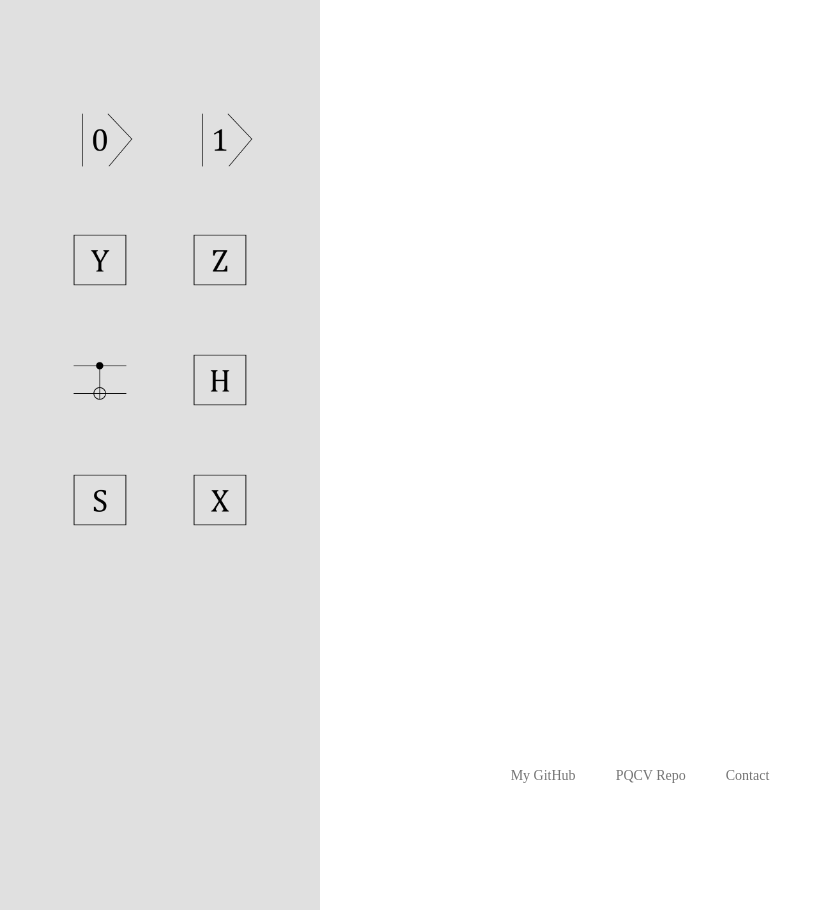
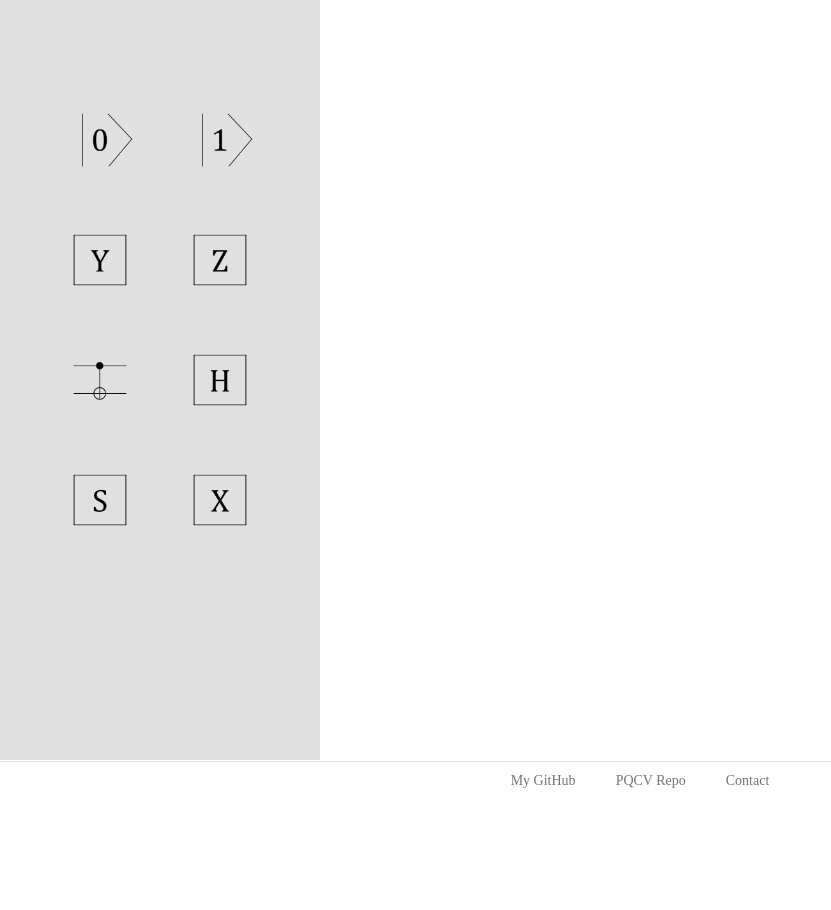
Before and after one commit to abrege11/pqcv, a React (Vite) app: page /builder in a window 1280 px wide. Shown: the whole page, without its empty margins (0-831 px from the left). After the commit the page ends 800 px from the top, so only its background shows below. Built offline with nearby package versions, Linux system fonts and the light colour scheme.

Commit message:
fixed sidebar

```diff
--- a/src/components/Footer.component.jsx
+++ b/src/components/Footer.component.jsx
@@ -5,10 +5,11 @@ import { FOOTER_LINKS } from '../constants';
 const classes = {
   container: {
     bottom: 0,
-    height: 50,
+    height: 40,
     display: 'flex',
     alignItems: 'center',
     justifyContent: 'center',
+    borderTop: `1px solid ${theme.colors.lightGrey}`,
     gap: 40,
   },
   link: {
--- a/src/components/SideBar.component.jsx
+++ b/src/components/SideBar.component.jsx
@@ -5,8 +5,8 @@ const classes = {
   container: {
     position: "absolute",
     width: 300,
-    // top: 90,
-    height: '100%',
+    top: 0,
+    bottom: 40,
     backgroundColor: theme.colors.lightGrey,
     display: 'grid',
     gridTemplateColumns: 'repeat(2, min-content)',
```
